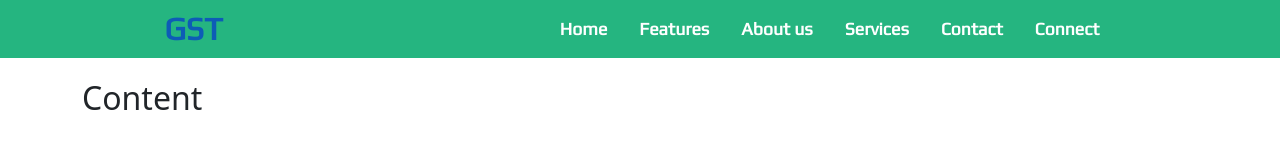
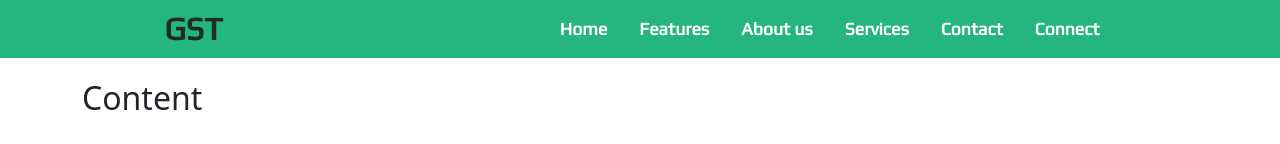
Before and after one commit to thanhhung270502/GST, a React (Create React App) app: page /test in a window 1280 px wide. In both pictures the pointer is over the link "GST". Shown: the top 144 px of the page. Built offline with nearby package versions, Linux system fonts and the light colour scheme.

Commit message:
update header #2

```diff
--- a/src/components/GlobalStyles/GlobalStyles.scss
+++ b/src/components/GlobalStyles/GlobalStyles.scss
@@ -7,6 +7,7 @@
 :root {
     --black: black;
     --black-blue: #161D27;
+    --black-green: #1F2D25;
 
     --white: white;
     --white-gray: #F0F8FF;
@@ -23,6 +24,7 @@
 
     --green: #2df3aa;
     --green-dark: #25b580;
+
     --purple: #e574ff;
     --pink: #fa7daf;
     --beige: #c9ba9b;
--- a/src/components/Layout/DefaultLayout/Header/header.scss
+++ b/src/components/Layout/DefaultLayout/Header/header.scss
@@ -19,7 +19,7 @@
     font-family: 'Play', sans-serif;
 
     &:hover {
-        color: var(--blue-dark);
+        color: var(--black-green);
     }
 }
 
@@ -37,7 +37,7 @@
             font-family: 'Play', sans-serif;
 
             &:hover {
-                color: var(--blue-dark);
+                color: var(--black-green);
             }
         }
     }
```
